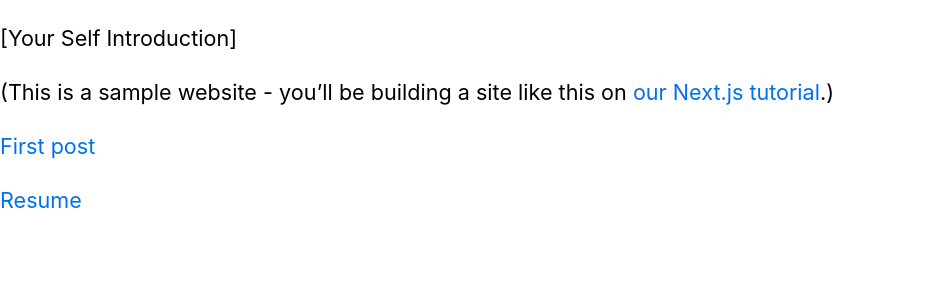
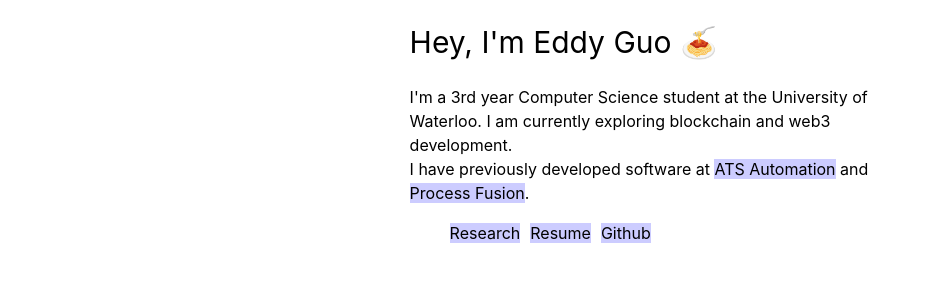
Before and after one commit to eddy-guo/eddyguo-website, a Next.js app: page / in a window 1280 px wide. Shown: the top 300 px of the page, without its empty margins (0-930 px from the left). Built offline with nearby package versions, Linux system fonts and the light colour scheme.

Commit message:
remove unnecessary css and layout

```diff
--- a/pages/index.js
+++ b/pages/index.js
@@ -1,22 +1,19 @@
 import Head from "next/head";
-import utilStyles from "../styles/utils.module.css";
 import Link from "next/link";
 
 export default function Home() {
   return (
     <>
-      <Head>
-        <title>Eddy Guo</title>
-      </Head>
-      <section className={utilStyles.headingMd}>
-        <p>[Your Self Introduction]</p>
-        <p>
-          (This is a sample website - you’ll be building a site like this on{" "}
-          <a href="https://nextjs.org/learn">our Next.js tutorial</a>.)
-        </p>
-        <p><Link href="/posts/first-post"><a>First post</a></Link></p>
-        <p><Link href="/posts/resume"><a>Resume</a></Link></p>
-      </section>
+      <Head><title>Eddy Guo</title></Head>
+        <h1>Hey, I'm Eddy Guo &#127837;</h1>
+        <p>I'm a 3rd year Computer Science student at the University of Waterloo. I am currently exploring blockchain and web3 development.<br/>
+        I have previously developed software at <Link href="https://atsautomation.com/"><a target="_blank">ATS Automation</a></Link>
+        {' '}and <Link href="https://www.processfusion.com/"><a target="_blank">Process Fusion</a></Link>.</p>
+        <ul>
+        <li><Link href="/research/MEV"><a>Research</a></Link></li>
+        <li><a href="/Resume_Eddy_Guo.pdf" target="_blank" rel="noopener noreferrer">Resume</a></li>
+        <li><a href="https://github.com/eddy-guo" target="_blank">Github</a></li>
+        </ul>
     </>
   );
 }
--- a/pages/posts/first-post.js
+++ b/pages/research/MEV.js
@@ -1,11 +1,11 @@
 import Head from 'next/head';
 import Link from 'next/link';
 
-export default function FirstPost() {
+export default function MEV() {
   return (
     <>
       <Head>
-        <title>Research | Eddy Guo</title>
+        <title>MEV</title>
       </Head>
       <h1>First Post</h1>
       <h2>
--- a/styles/global.css
+++ b/styles/global.css
@@ -1,11 +1,13 @@
 html,
 body {
-  padding: 0;
-  margin: 0;
+  display:flex; flex-direction:column; justify-content:center;
+  padding-left: 20%;
+  padding-right: 20%;
+  margin: 0 auto;
   font-family: -apple-system, BlinkMacSystemFont, Segoe UI, Roboto, Oxygen, Ubuntu,
     Cantarell, Fira Sans, Droid Sans, Helvetica Neue, sans-serif;
-  line-height: 1.6;
-  font-size: 18px;
+  line-height: 1.5;
+  font-size: 16px;
 }
 
 * {
@@ -13,12 +15,23 @@ body {
 }
 
 a {
-  color: #0070f3;
+  color: #000000;
+  text-decoration: none;
+  background: #CCCCFF;
+}
+
+a:visited {
   text-decoration: none;
 }
 
-a:hover {
-  text-decoration: underline;
+ h1 {
+  font-size: 30px;
+  font-weight:normal;
+}
+
+li {
+  display: inline;
+  padding-right: 10px;
 }
 
 img {
--- a/styles/utils.module.css
+++ /dev/null
@@ -1,52 +0,0 @@
-.heading2Xl {
-    font-size: 2.5rem;
-    line-height: 1.2;
-    font-weight: 800;
-    letter-spacing: -0.05rem;
-    margin: 1rem 0;
-  }
-
-  .headingXl {
-    font-size: 2rem;
-    line-height: 1.3;
-    font-weight: 800;
-    letter-spacing: -0.05rem;
-    margin: 1rem 0;
-  }
-
-  .headingLg {
-    font-size: 1.5rem;
-    line-height: 1.4;
-    margin: 1rem 0;
-  }
-
-  .headingMd {
-    font-size: 1.2rem;
-    line-height: 1.5;
-  }
-
-  .borderCircle {
-    border-radius: 9999px;
-  }
-
-  .colorInherit {
-    color: inherit;
-  }
-
-  .padding1px {
-    padding-top: 1px;
-  }
-
-  .list {
-    list-style: none;
-    padding: 0;
-    margin: 0;
-  }
-
-  .listItem {
-    margin: 0 0 1.25rem;
-  }
-
-  .lightText {
-    color: #666;
-  }
```
Also changed, not shown: components/layout.js (deleted, +0 -73 lines), components/layout.module.css (deleted, +0 -15 lines), pages/posts/resume.js (deleted, +0 -22 lines), styles/pdf.css (deleted).
